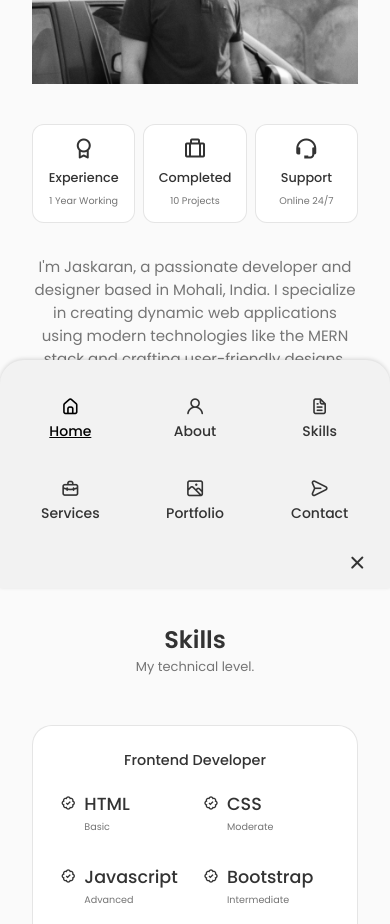
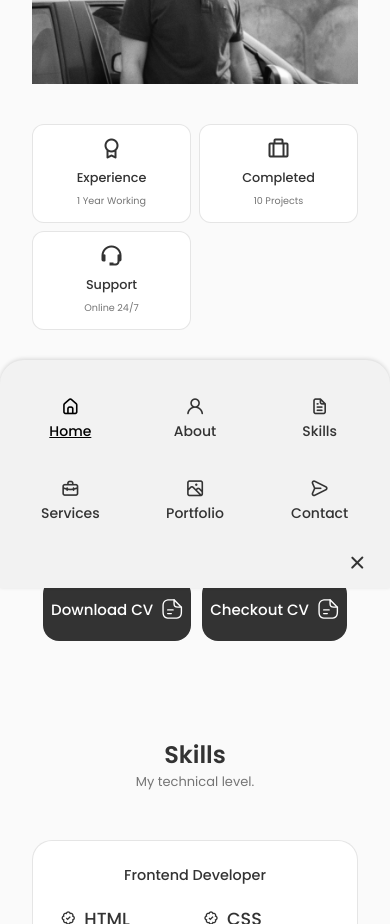
Before and after one commit to jskrn-1911/jskrn1911-portfolio-repo, a React (Create React App) app: page / in a window 390 px wide. Shown: the part 1100-2024 px from the top of the page. Built offline with nearby package versions, Linux system fonts and the light colour scheme.

Commit message:
added resposiveness to buttons in about

```diff
--- a/src/components/About/About.jsx
+++ b/src/components/About/About.jsx
@@ -44,7 +44,7 @@ const About = () => {
                                 ></path>
                             </svg>
                         </a>
-                        <a download="" href={CV} className="button about__button button--flex">Download  CV
+                        <a target='_blank' href="#" className="button about__button button--flex">Checkout  CV
                             <svg
                                 class="button__icon"
                                 xmlns="http://www.w3.org/2000/svg"
--- a/src/components/About/about.css
+++ b/src/components/About/about.css
@@ -1,99 +1,133 @@
-.about__container{
+.about__container {
     grid-template-columns: repeat(2, 1fr);
     align-items: center;
     column-gap: 4rem;
 }
 
-.about__img{
+.about__img {
     width: 350px;
     /* height: 350px; */
     border-radius: 1.5rem;
     justify-self: center;
 }
 
-.about__info{
+.about__info {
     grid-template-columns: repeat(3, 140px);
     gap: 0.5rem;
     margin-bottom: 2rem;
 }
 
-.about__box{
+.about__box {
     background-color: #fff;
     border: 1px solid rgba(0, 0, 0, 0.1);
     border-radius: 0.75rem;
     text-align: center;
-    padding: 1rem  1.25rem;
+    padding: 1rem 1.25rem;
 }
 
-.about__icon{
+.about__icon {
     font-size: 1.5rem;
     color: #333333;
     margin-bottom: 0.5rem;
 }
 
-.about__title{
+.about__title {
     font-size: 0.8rem;
     font-weight: 500;
 }
 
-.about__subtitle{
+.about__subtitle {
     font-size: 0.6rem;
 }
 
-.about__description{
+.about__description {
     padding: 0 4rem 0 0;
     margin-bottom: 2.5rem;
 }
 
-.about__buttons{
+.about__buttons {
     display: flex;
     justify-content: space-between;
     margin-right: 1.5rem;
 }
 
 @media screen and (max-width: 992px) {
-    .about__container{
+    .about__container {
         grid-template-columns: 1fr;
         row-gap: 2.5rem;
     }
 
-    .about__img{
+    .about__img {
         width: 220px;
     }
 
-    .about__box{
+    .about__box {
         padding: 0.75rem 0.5rem;
     }
-    .about__data{
+
+    .about__data {
         text-align: center;
     }
-    .about__info{
+
+    .about__info {
         justify-content: center;
     }
-    .about__description{
+
+    .about__description {
         padding: 0.5rem;
         margin-bottom: 2rem;
     }
-    .about__button{
-        padding: 1rem 0.5rem;
+
+    .about__buttons {
+        margin-right: 0;
+        padding: 0 5rem;
+        display: flex;
+        justify-content: space-evenly;
     }
-    .about__buttons{
-        margin-right: 0;
+
+
+}
+
+@media screen and (max-width: 576px) {
+    .about__info {
+        grid-template-columns: repeat(3, 1fr);
+    }
+
+    .about__description {
+        padding: 0;
+    }
+
+    .about__buttons {
+        padding: 0 3rem;
     }
 }
 
-@media screen and (max-width: 576px) {
-    .about__info{
-        grid-template-columns: repeat(3, 1fr);
+@media screen and (max-width: 390px) {
+    .about__info {
+        grid-template-columns: repeat(2, 1fr);
     }
-    .about__description{
-        padding: 0;
+
+    .about__buttons {
+        padding: 0 0rem;
+    }
+
+    .about__button {
+        padding: 1.25rem .5rem;
     }
 }
 
-@media screen and (max-width: 350px) {
-    .about__info{
-        grid-template-columns: repeat(2, 1fr);
+@media screen and (max-width: 340px) {
+    .about__button {
+        padding: 1.25rem 0;
+    }
+}
+
+@media screen and (max-width: 440px) {
+    .about__buttons {
+        padding: 0 0rem;
     }
 
+    .about__button {
+        padding: 1.25rem .5rem;
+    }
 }
```
